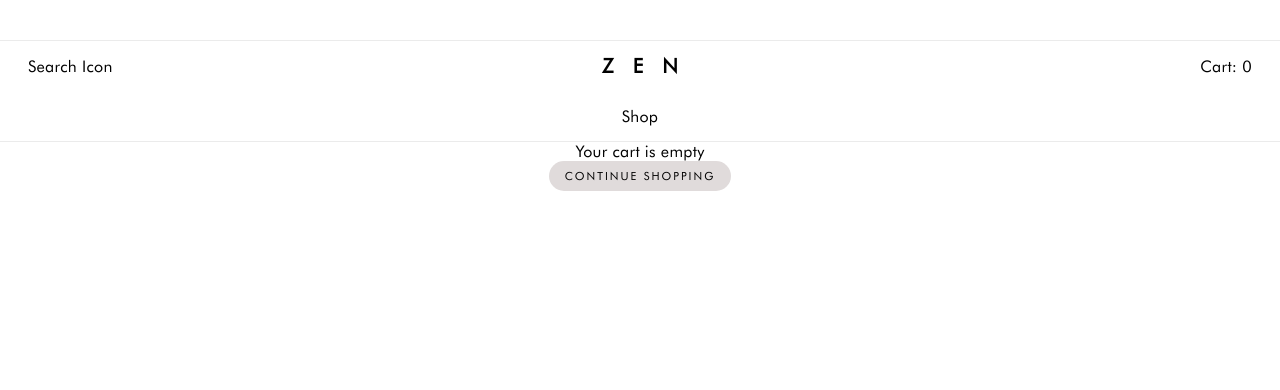
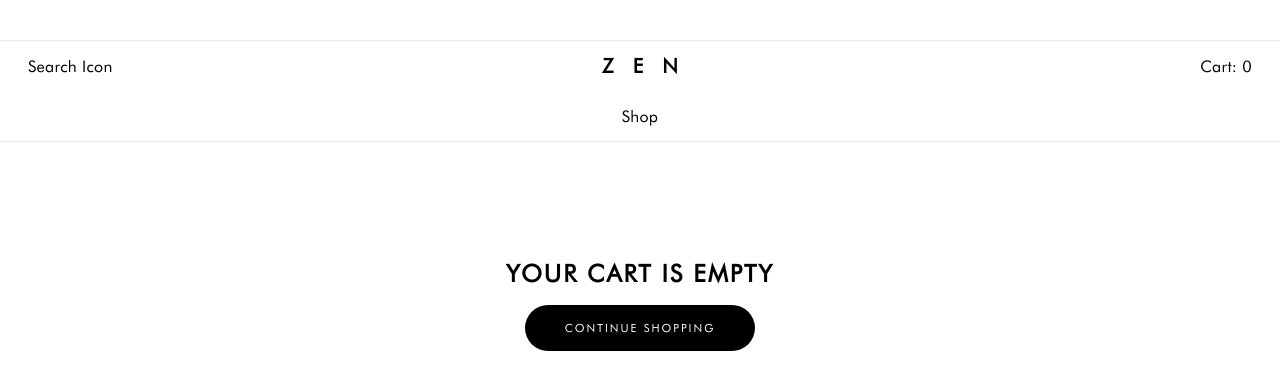
Before and after one commit to angie0123/shopping-cart, a React (Create React App) app: page /cart in a window 1280 px wide. Shown: the top 390 px of the page. Built offline with nearby package versions, Linux system fonts and the light colour scheme.

Commit message:
Styled empty cart message

```diff
--- a/src/pages/Cart.js
+++ b/src/pages/Cart.js
@@ -28,15 +28,15 @@ const Cart = ({ cartItems, inputChangeHandler }) => {
             <div>$30.99</div>
           </div>
         </div>
-        <div className="button">Checkout</div>
+        <div className="button dark large">Checkout</div>
       </div>
     </div>
   );
 
   const emptyCart = (
     <>
-      <div className="empty-message">Your cart is empty</div>
-      <div className="button">
+      <div className="empty-message heading">Your cart is empty</div>
+      <div className="button dark large">
         <Link to="/shop">Continue shopping</Link>
       </div>
     </>
--- a/src/styles.css
+++ b/src/styles.css
@@ -23,7 +23,7 @@ a:visited,
 a:hover,
 a:active {
   text-decoration: none;
-  color: black;
+  color: inherit;
 }
 
 ul li {
@@ -117,6 +117,15 @@ nav .bottom-section {
   font-size: 0.7rem;
 }
 
+.dark {
+  background-color: black;
+  color: white;
+}
+
+.large {
+  padding: 16px 40px;
+}
+
 .button:hover {
   cursor: pointer;
   background-color: var(--button-hover);
@@ -133,15 +142,15 @@ nav .bottom-section {
   padding-right: var(--padding-horizontal);
 }
 
-.cart-content .heading {
+.heading {
   font-size: 1.5rem;
   text-transform: uppercase;
   padding: 17px 0;
   font-weight: bold;
 }
 
-.cart-content .heading,
-.cart-content .sub-heading {
+.heading,
+.sub-heading {
   letter-spacing: 2px;
 }
 
@@ -149,7 +158,7 @@ nav .bottom-section {
   border-bottom: var(--border);
 }
 
-.cart-content .sub-heading {
+.sub-heading {
   text-transform: uppercase;
   padding: 24px 0 16px 0;
   font-weight: bold;
@@ -216,7 +225,8 @@ nav .bottom-section {
 
 .order-summary .button {
   margin-top: 24px;
-  padding: 16px 40px;
-  color: white;
-  background-color: black;
 }
+
+.empty-message {
+  margin-top: 100px;
+}
```
